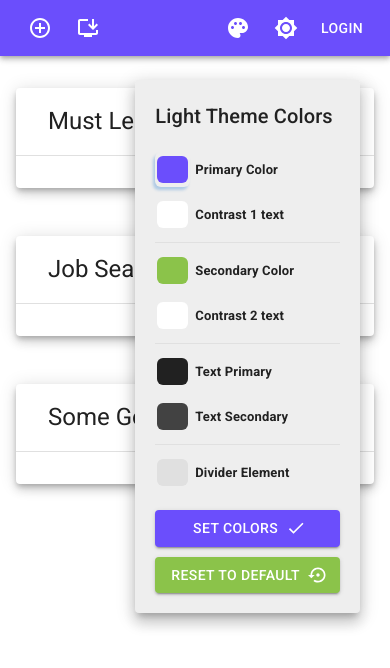
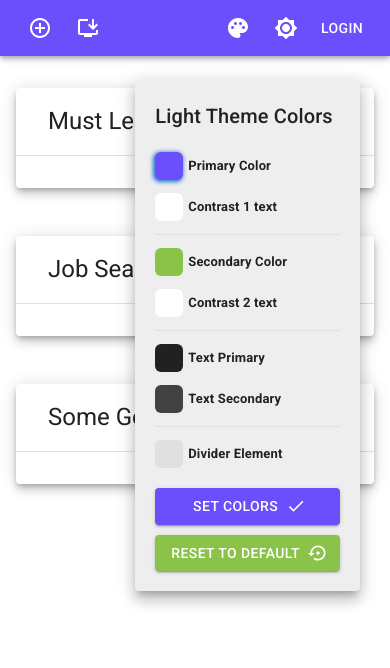
Before and after one commit to insane4l/INCUBATOR-todolist, a React (Create React App) app: page / in a window 390 px wide. Both pictures are taken after a click on the button 238 px from the left and 28 px from the top of the page. Shown: the top 668 px of the page. Built offline with nearby package versions, Linux system fonts and the light colour scheme.

Commit message:
SuperColorPicker bug fixed (HEX color validation for mobile browsers that dont support color palette)

```diff
--- a/src/components/CustomPalette/CustomPalette.tsx
+++ b/src/components/CustomPalette/CustomPalette.tsx
@@ -85,7 +85,7 @@ const CustomPalette: React.FC<{hideCustomPalette: ()=>void}> = ({hideCustomPalet
     const colorPickersWrapperStyle = {
         display: 'inline-flex',
         flexDirection: 'column',
-        gap: '10px',
+        gap: '13px',
         p: '10px 0'
     }
 
--- a/src/components/common/SuperColorPicker/SuperColorPicker.module.css
+++ b/src/components/common/SuperColorPicker/SuperColorPicker.module.css
@@ -34,9 +34,8 @@
 }
 
 .colorpicker__input {
-    width: 35px;
-    height: 35px;
-    line-height: 40px;
+    width: 28px;
+    height: 28px;
     /* border-top: 1px solid rgba(0,0,0, .2);
     border-bottom: 1px solid rgba(255,255,255, .2); */
 }
@@ -48,7 +47,7 @@
 
 
 .colorpicker__input:focus {
-    box-shadow: rgba(25, 118, 210, .3) -2px 3px 3px 0px;
+    box-shadow: rgba(25, 118, 210, 3) -1px 1px 4px 1px;
 }
 .colorpicker__input:hover {
     opacity: .9;
--- a/src/components/common/SuperColorPicker/SuperColorPicker.tsx
+++ b/src/components/common/SuperColorPicker/SuperColorPicker.tsx
@@ -16,11 +16,24 @@ const SuperColorPicker: React.FC<SuperColorPickerPropsType> = ({
     ...restProps
 }) => {
 
+    let bgc = restProps.value?.toString() || '#111111'
 
     const onChangeHandler = (e: React.ChangeEvent<HTMLInputElement>) => {
         onChange && onChange(e);
 
-        onColorChange && onColorChange(e.currentTarget.value);
+        //__________________________________
+        // HEX color validation for mobile browsers (on old phones/tablets) that dont support color palette
+        let c = e.currentTarget.value;
+        c = '0000000' + c;
+        c = c.replace(/[^\dabcdef]/gi, '0');
+        c = c.substring(c.length - 6);
+        c = '#' + c;
+
+        // input highlighting
+        bgc = c;
+        //__________________________________
+
+        onColorChange && onColorChange(c);
     }
 
     const finalInputClassName = className ? `${s.colorpicker__input} ${className}` : s.colorpicker__input;
@@ -30,7 +43,7 @@ const SuperColorPicker: React.FC<SuperColorPickerPropsType> = ({
 
     return (
         <div className={s.colorpicker}>
-            <input onChange={onChangeHandler} className={finalInputClassName} id="super_colorpicker" type="color" {...restProps}/>
+            <input style={{background: bgc}} onChange={onChangeHandler} className={finalInputClassName} id="super_colorpicker" type="color" {...restProps}/>
             {label
                 && <label className={finalLabelClassName} htmlFor="super_colorpicker">
                     {label}
```
